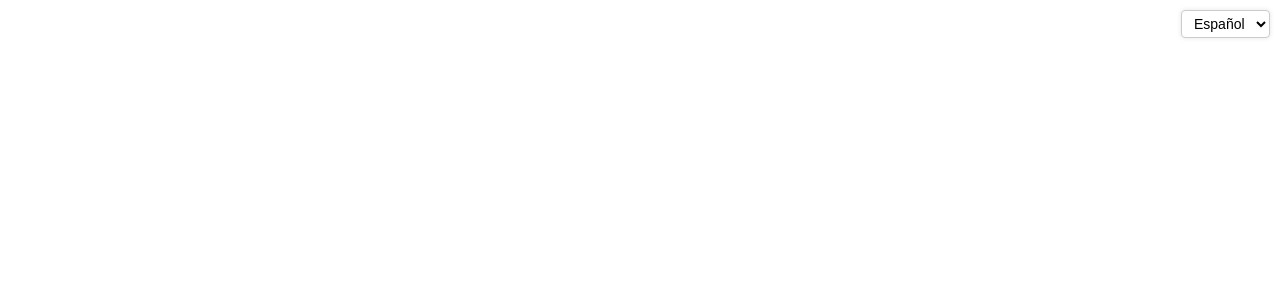
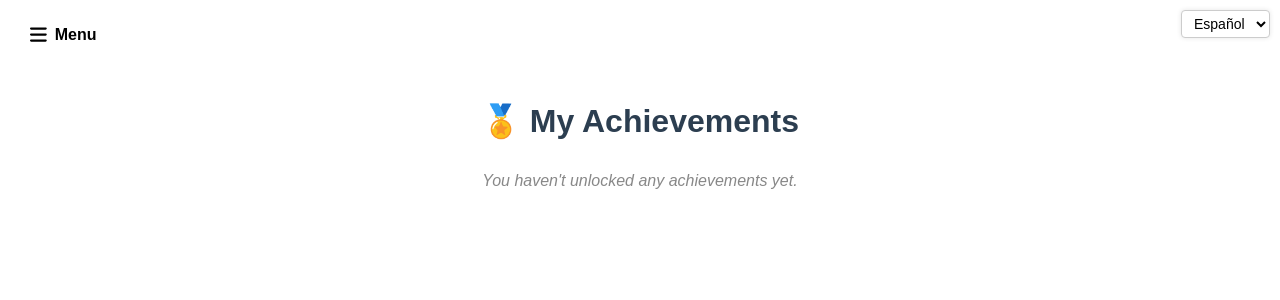
Before and after one commit to Sky1836/deteccion-plagas-granadilla, a React (Create React App) app in the folder aplicacion/frontend/: page /logros in a window 1280 px wide. Before the commit this address had no page. Shown: the top 300 px of the page. Built offline with nearby package versions, Linux system fonts and the light colour scheme.

Commit message:
Add Achievements page with navigation and translations
Introduces a new Achievements (Logros) page, including its component and styles. Updates navigation in the menu and relevant pages to allow access to the Achievements page. Adds English and Spanish translations for the new section.

```diff
--- a/aplicacion/frontend/src/App.jsx
+++ b/aplicacion/frontend/src/App.jsx
@@ -10,6 +10,7 @@ import ResetPassword from './pages/ResetPassword/page';
 import HandleAction from './pages/HandleAction/page';
 import PlagaPage from './pages/PlagaPage/page';
 import LanguageSelector from './components/LanguageSelector';
+import Logros from './pages/Logros';
 import './App.css';
 
 function App() {
@@ -26,6 +27,7 @@ function App() {
         <Route path="/register" element={<RegisterPage />} />
         <Route path="/reset-password" element={<ResetPassword />} />
         <Route path="/plaga/:tipo" element={<PlagaPage />} />
+        <Route path="/logros" element={<Logros />} />
       </Routes>
     </Router>
   );
--- a/aplicacion/frontend/src/components/MenuDesplegable.jsx
+++ b/aplicacion/frontend/src/components/MenuDesplegable.jsx
@@ -43,6 +43,9 @@ export default function MenuDesplegable({ userName = 'Usuario', onNavigate = ()
                             <li onClick={() => handleNavigate('arania')} className="menu-item" id="menu-hlb">
                                 {t('menu.redSpider')} <FontAwesomeIcon icon={faChevronRight} />
                             </li>
+                            <li onClick={() => handleNavigate('logros')} className="menu-item" id="menu-hlb">
+                                {t('menu.logro')} <FontAwesomeIcon icon={faChevronRight} />
+                            </li>
                             <li onClick={() => window.location.href = "/login"} className="menu-item logout" id="menu-hlb">
                                 {t('menu.logout')} <FontAwesomeIcon icon={faRightFromBracket} />
                             </li>
--- a/aplicacion/frontend/src/locales/en/translation.json
+++ b/aplicacion/frontend/src/locales/en/translation.json
@@ -6,7 +6,8 @@
         "history": "Consultation History",
         "trips": "Thrips",
         "redSpider": "Red Spider",
-        "logout": "Log out"
+        "logout": "Log out",
+        "logro": "Achievements"
     },
     "admin": {
         "title": "Admin Panel",
@@ -200,5 +201,9 @@
         "invalid": "Invalid or expired link",
         "short": "Password must be at least 6 characters long",
         "back": "Back to login"
+    },
+    "logros": {
+        "title": "My Achievements",
+        "noAchievements": "You haven't unlocked any achievements yet."
     }
 }
--- a/aplicacion/frontend/src/locales/es/translation.json
+++ b/aplicacion/frontend/src/locales/es/translation.json
@@ -6,7 +6,8 @@
         "history": "Historial de Consultas",
         "trips": "Trips",
         "redSpider": "Araña Roja",
-        "logout": "Cerrar sesión"
+        "logout": "Cerrar sesión",
+        "logro": "Logros"
     },
     "admin": {
         "title": "Panel de Administración",
@@ -200,5 +201,9 @@
         "invalid": "Enlace inválido o expirado",
         "short": "La contraseña debe tener al menos 6 caracteres",
         "back": "Volver al login"
+    },
+    "logros": {
+        "title": "Mis Logros",
+        "noAchievements": "Aún no has desbloqueado logros."
     }
 }
--- a/aplicacion/frontend/src/pages/Farmer/page.jsx
+++ b/aplicacion/frontend/src/pages/Farmer/page.jsx
@@ -121,6 +121,7 @@ export default function FarmerPage() {
           if (seccion === 'historial') navigate('/historial');
           if (seccion === 'trips') navigate('/plaga/trips');
           if (seccion === 'arania') navigate('/plaga/arania');
+          if (seccion === 'logros') navigate('/logros');
         }}
       />
       <div className='farmer-page'>
--- a/aplicacion/frontend/src/pages/Historial/page.jsx
+++ b/aplicacion/frontend/src/pages/Historial/page.jsx
@@ -38,6 +38,7 @@ export default function Historial() {
                     if (seccion === 'historial') navigate('/historial');
                     if (seccion === 'trips') navigate('/plaga/trips');
                     if (seccion === 'arania') navigate('/plaga/arania');
+                    if (seccion === 'logros') navigate('/logros');
                 }}
             />
             <p className="mensaje-vacio">{t('historial.noData')}</p>;
@@ -53,6 +54,7 @@ export default function Historial() {
                     if (seccion === 'historial') navigate('/historial');
                     if (seccion === 'trips') navigate('/plaga/trips');
                     if (seccion === 'arania') navigate('/plaga/arania');
+                    if (seccion === 'logros') navigate('/logros');
                 }}
             />
             <div className="historial-container">
--- /dev/null
+++ b/aplicacion/frontend/src/pages/Logros.css
@@ -0,0 +1,57 @@
+.logros-container {
+    padding: 2rem;
+    max-width: 1000px;
+    margin: 0 auto;
+}
+
+.logros-title {
+    font-size: 2rem;
+    text-align: center;
+    margin-bottom: 2rem;
+    color: #2c3e50;
+}
+
+.sin-logros {
+    text-align: center;
+    font-style: italic;
+    color: #888;
+}
+
+.logros-grid {
+    display: grid;
+    gap: 1.5rem;
+    grid-template-columns: repeat(auto-fit, minmax(250px, 1fr));
+}
+
+.logro-card {
+    background: white;
+    border-radius: 12px;
+    box-shadow: 0 4px 14px rgba(0, 0, 0, 0.1);
+    padding: 1.2rem;
+    text-align: center;
+    transition: transform 0.2s ease;
+}
+
+.logro-card:hover {
+    transform: translateY(-4px);
+}
+
+.logro-icon {
+    width: 60px;
+    height: 60px;
+    object-fit: contain;
+    margin-bottom: 0.8rem;
+}
+
+.logro-desc {
+    font-size: 0.9rem;
+    color: #555;
+    margin: 0.5rem 0;
+}
+
+.logro-fecha {
+    display: inline-block;
+    margin-top: 0.5rem;
+    font-size: 0.8rem;
+    color: #888;
+}
--- /dev/null
+++ b/aplicacion/frontend/src/pages/Logros.jsx
@@ -0,0 +1,71 @@
+import React, { useEffect, useState } from 'react';
+import './Logros.css';
+import { useTranslation } from 'react-i18next';
+import MenuDesplegable from '../components/MenuDesplegable';
+import { useNavigate } from 'react-router-dom';
+
+export default function Logros() {
+    const [logros, setLogros] = useState([]);
+    const { t } = useTranslation();
+    const userId = parseInt(localStorage.getItem('userId'), 10);
+    const [user, setUser] = useState(null);
+    const navigate = useNavigate();
+
+    useEffect(() => {
+        if (!userId) return;
+        const storedUser = JSON.parse(localStorage.getItem('user'));
+        if (!storedUser) {
+            alert(t('historial.noUser'));
+            window.location.href = '/login';
+            return;
+        }
+
+        setUser(storedUser);
+
+        const fetchLogros = async () => {
+            try {
+                const res = await fetch(`https://api.granashield.com/achievements/${userId}`);
+                const data = await res.json();
+                setLogros(data);
+            } catch (err) {
+                console.error('❌ Error cargando logros:', err);
+            }
+        };
+
+        fetchLogros();
+    }, [userId]);
+
+    return (
+        <>
+            <MenuDesplegable
+                userName={user?.nombre}
+                onNavigate={(seccion) => {
+                    if (seccion === 'inicio') navigate('/agricultor');
+                    if (seccion === 'historial') navigate('/historial');
+                    if (seccion === 'trips') navigate('/plaga/trips');
+                    if (seccion === 'arania') navigate('/plaga/arania');
+                    if (seccion === 'logros') navigate('/logros');
+                }}
+            />
+            <div className="logros-container">
+                <h2 className="logros-title">🏅 {t('logros.title')}</h2>
+
+                {logros.length === 0 ? (
+                    <p className="sin-logros">{t('logros.noAchievements')}</p>
+                ) : (
+                    <div className="logros-grid">
+                        {logros.map((logro) => (
+                            <div key={logro.id} className="logro-card">
+                                <h3>{logro.name}</h3>
+                                <p className="logro-desc">{logro.description}</p>
+                                <span className="logro-fecha">
+                                    {new Date(logro.unlockedAt).toLocaleDateString('es-EC')}
+                                </span>
+                            </div>
+                        ))}
+                    </div>
+                )}
+            </div>
+        </>
+    );
+}
--- a/aplicacion/frontend/src/pages/PlagaPage/page.jsx
+++ b/aplicacion/frontend/src/pages/PlagaPage/page.jsx
@@ -22,6 +22,7 @@ export default function PlagaPage() {
                     if (seccion === 'historial') navigate('/historial');
                     if (seccion === 'trips') navigate('/plaga/trips');
                     if (seccion === 'arania') navigate('/plaga/arania');
+                    if (seccion === 'logros') navigate('/logros');
                 }}
             />
             <div className="plaga-container">
```
